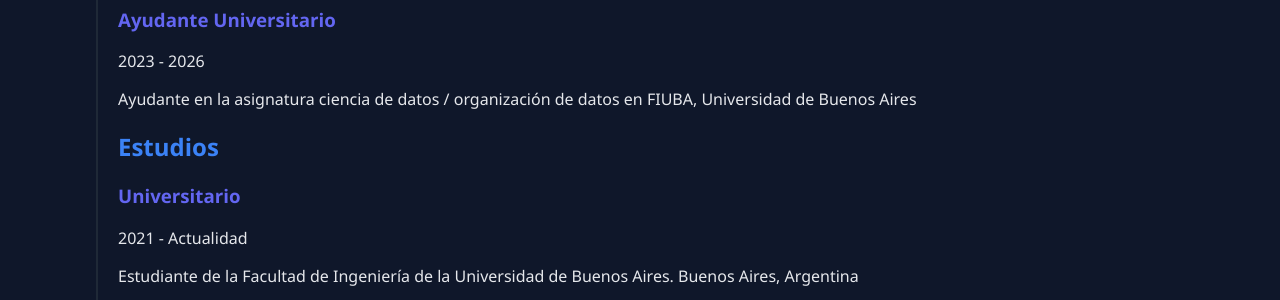
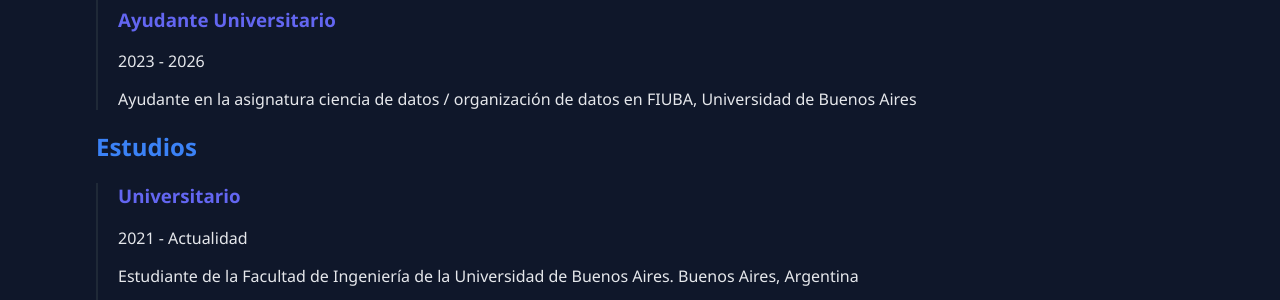
Before and after one commit to LucasVCorrea/Portfolio, a Jekyll site: the page built from docs/index.md, in a window 1280 px wide. Shown: the part 909-1209 px from the top of the page. Built offline with Jekyll 4.4.1, drawn with Linux system fonts in a browser that asks for light colours.

Commit message:
Update index.md

```diff
--- a/docs/index.md
+++ b/docs/index.md
@@ -62,7 +62,9 @@ title: Inicio
       <span>2023 - 2026</span>
       <p>Ayudante en la asignatura ciencia de datos / organización de datos en FIUBA, Universidad de Buenos Aires</p>
     </div>
+  </div>
   <h2>Estudios</h2>
+  <div class="timeline">
 
     <div class="timeline-item">
       <h3>Universitario</h3>
```
